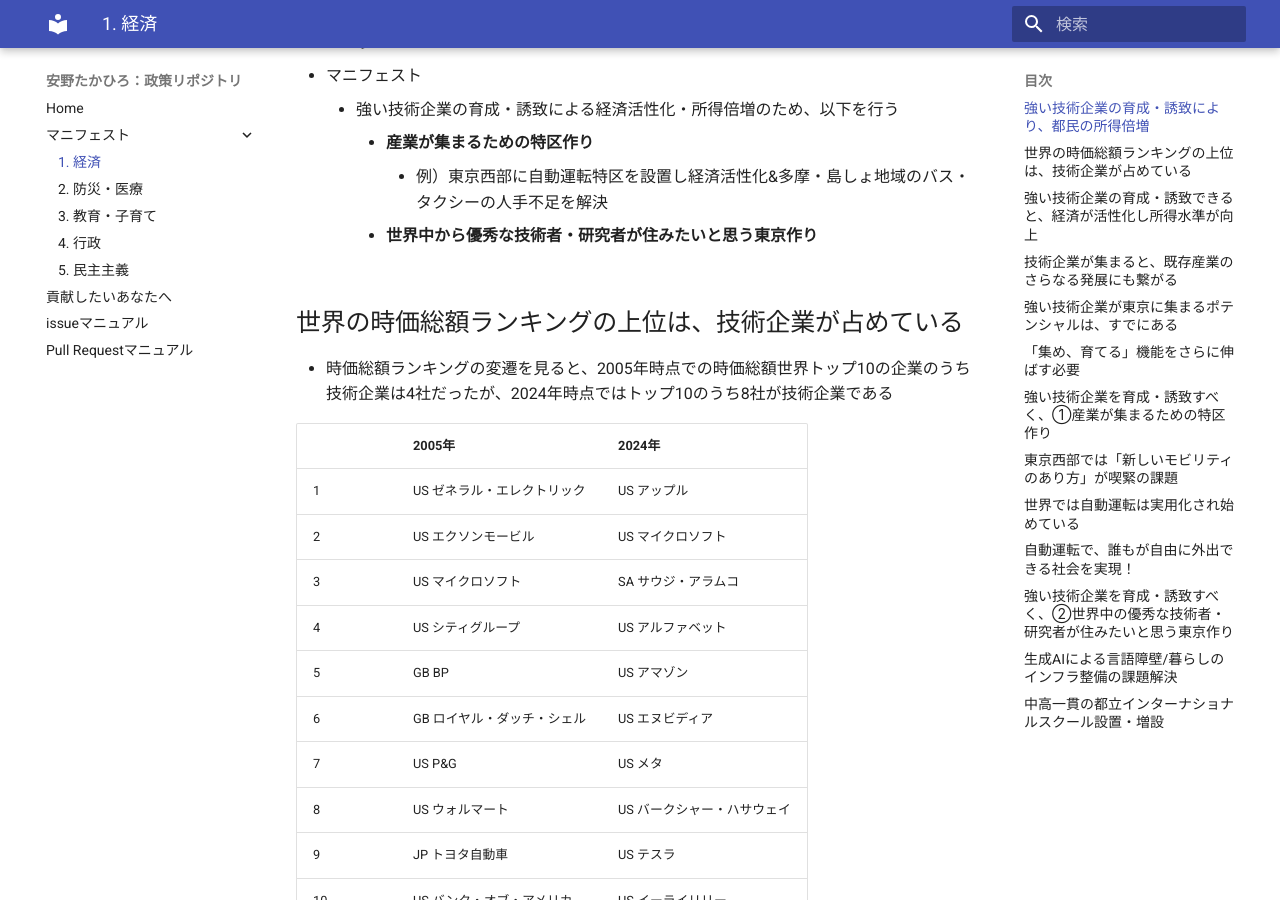
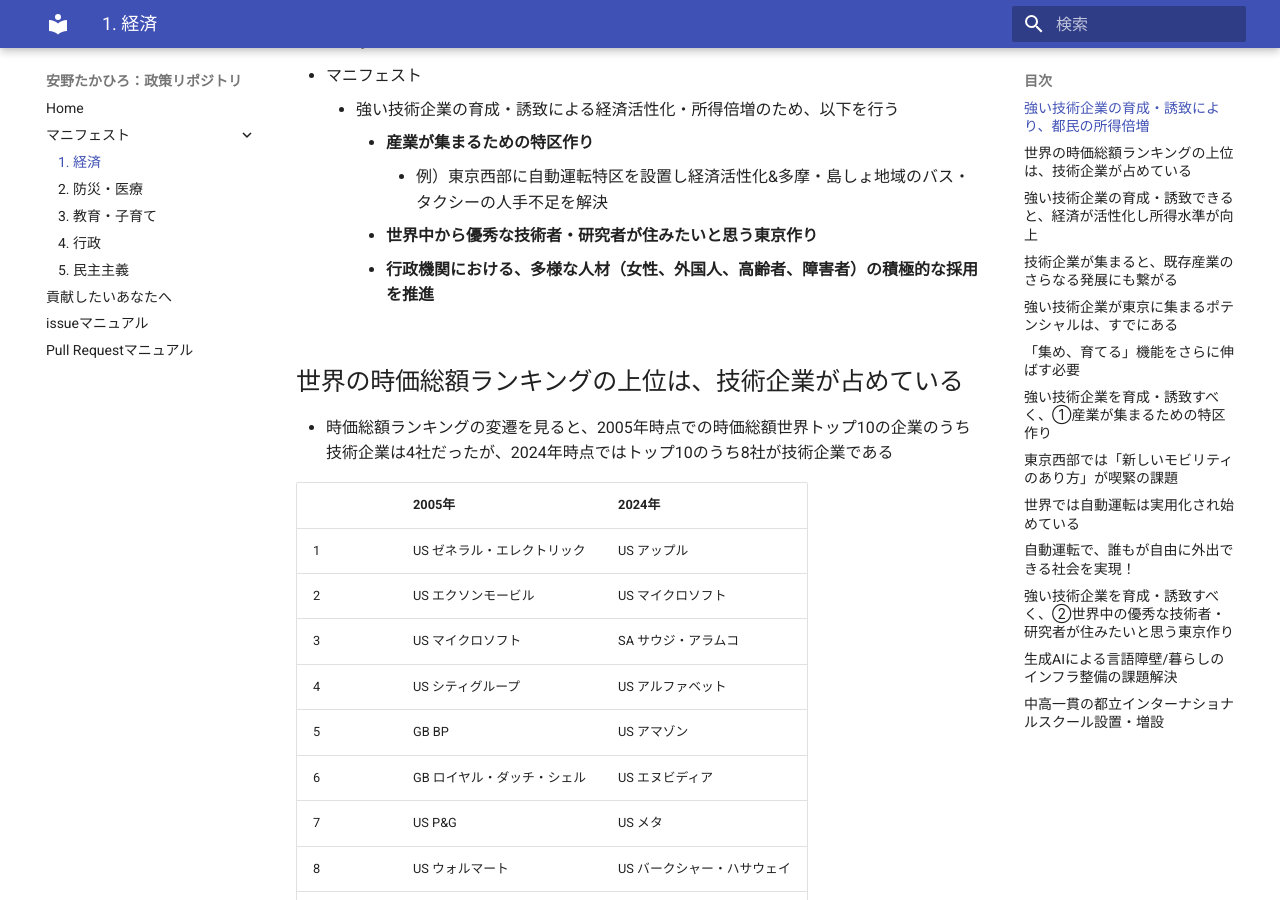
Before and after one commit to takahiroanno2024/election2024, an MkDocs documentation site: the page built from docs/manifest/economy.md, in a window 1280 px wide and 900 px high, scrolled down 922 px. Built offline with MkDocs 1.6.1 and Material for MkDocs 9.7.7, drawn with Linux system fonts in a browser that asks for light colours.

Commit message:
Update economy.md
人口減少に対応する為、行政機関における人材登用のあり方から見直す

```diff
--- a/docs/manifest/economy.md
+++ b/docs/manifest/economy.md
@@ -17,6 +17,7 @@
         - **産業が集まるための特区作り**
             - 例）東京西部に自動運転特区を設置し経済活性化&多摩・島しょ地域のバス・タクシーの人手不足を解決
         - **世界中から優秀な技術者・研究者が住みたいと思う東京作り**
+        - **行政機関における、多様な人材（女性、外国人、高齢者、障害者）の積極的な採用を推進**
 
 ## 世界の時価総額ランキングの上位は、技術企業が占めている
 
```
